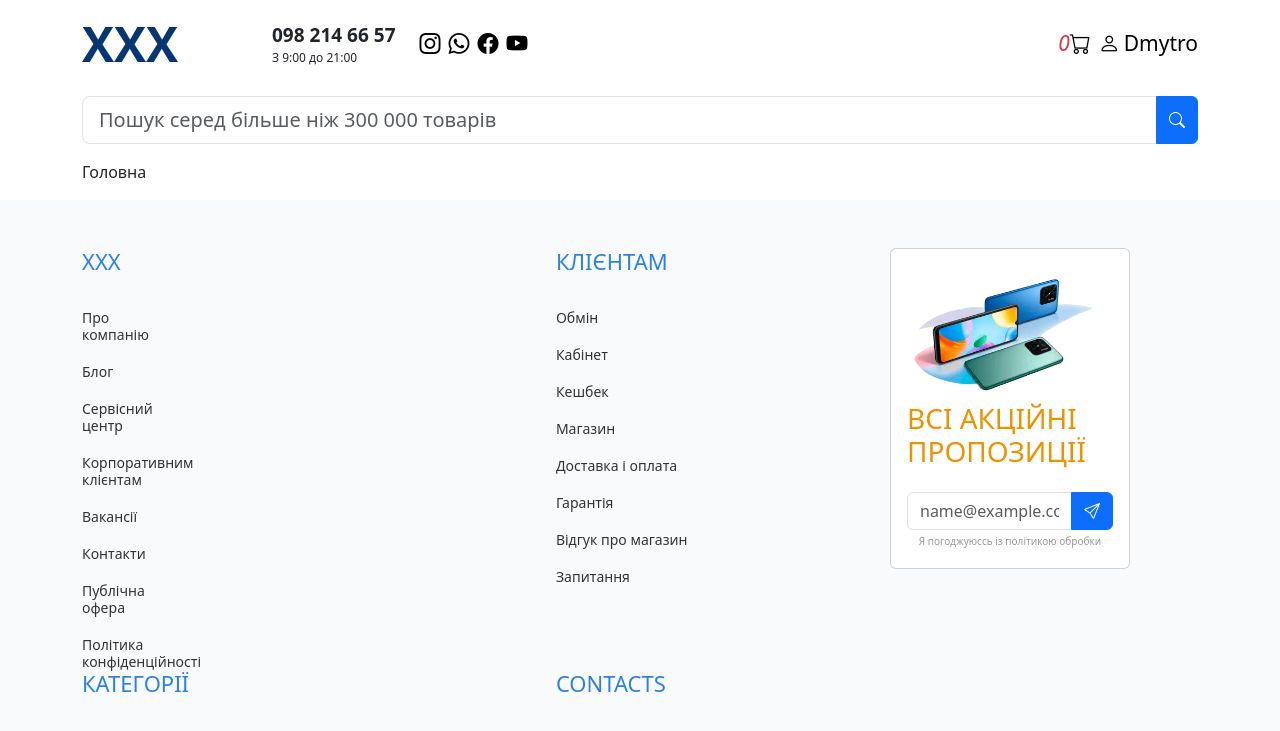
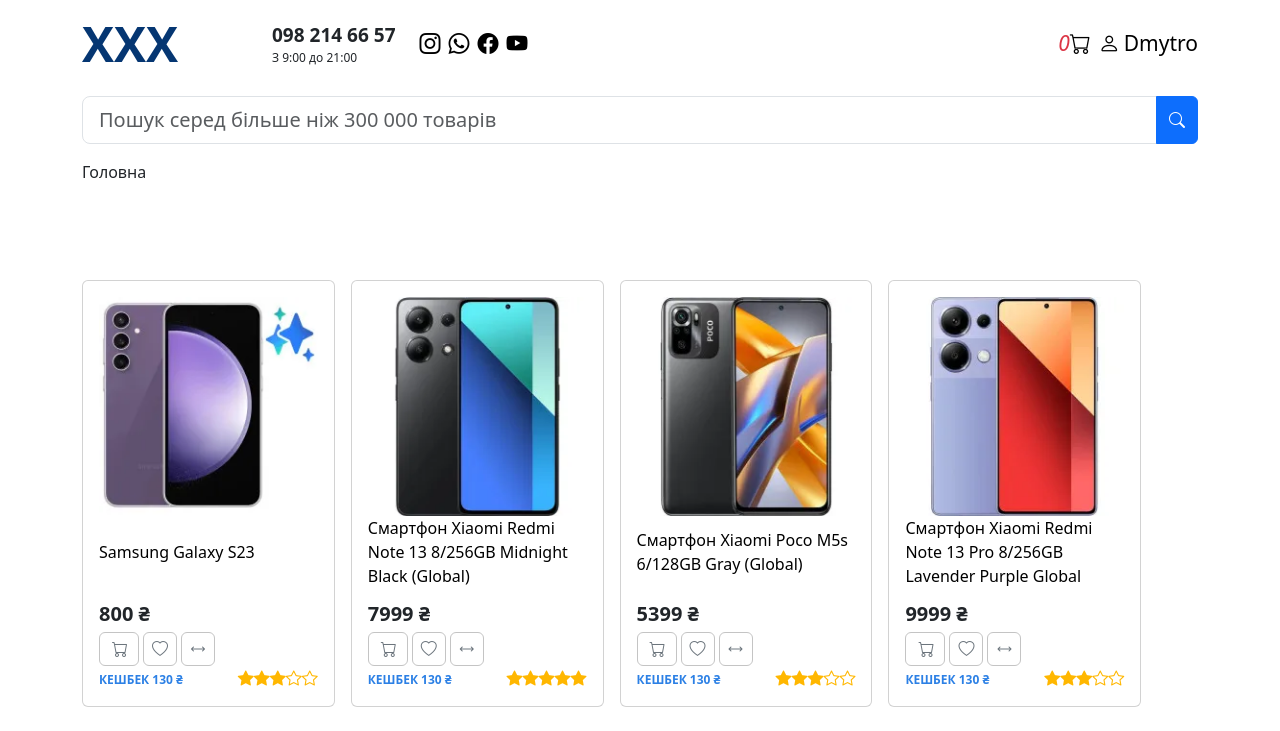
Before and after one commit to Dima-somb/electronics-shop, a Vue app: page /categories/1 in a window 1280 px wide. Shown: the top 731 px of the page. Built offline with nearby package versions, Linux system fonts and the light colour scheme; data requests are answered from the project's data file.

Commit message:
Fixed and import AppCardInformation on the Category page

```diff
--- a/src/components/top-search.vue
+++ b/src/components/top-search.vue
@@ -71,7 +71,6 @@
     },
 
     buttonSearch() {
-      console.log('searchTerm', this.searchTerm);
       this.btnSearTerm = this.searchTerm;
 
       this.$router.push({
--- a/src/pages/category-page.vue
+++ b/src/pages/category-page.vue
@@ -1,17 +1,20 @@
 <template>
   <div class="container">
-<!--    <app-cards-information v-if="cardsData.length" :cardsData="cardsData"></app-cards-information>-->
-<!--    <p v-else>Нічого не знайдено.</p>-->
+    <app-cards-information v-if="cardsData && cardsData.length" :cardsData="cardsData"></app-cards-information>
+    <p v-else>Нічого не знайдено.</p>
   </div>
 </template>
 
 <script>
 import axios from "axios";
+import AppCardsInformation from  "@/components/cards-information"
 
 
 export default {
   name: "category-page",
-  components: {  },
+  components: {
+    AppCardsInformation
+  },
   props: ["prm"],
   data() {
     return {
```
